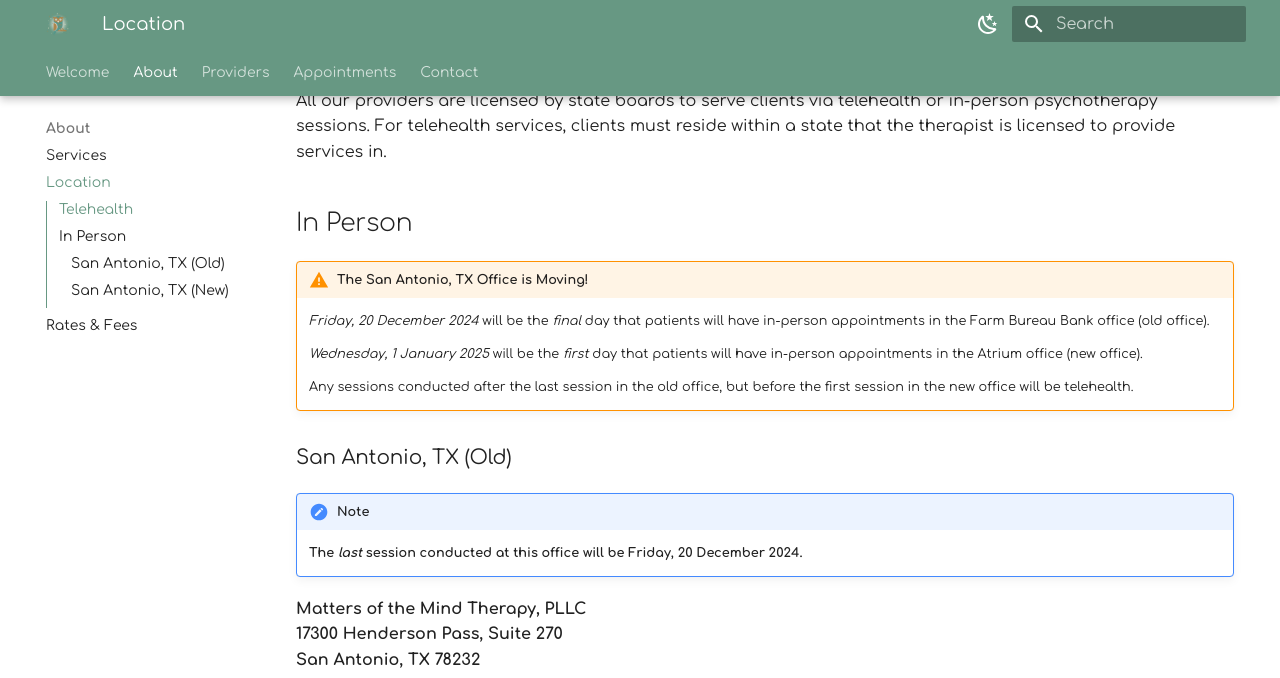
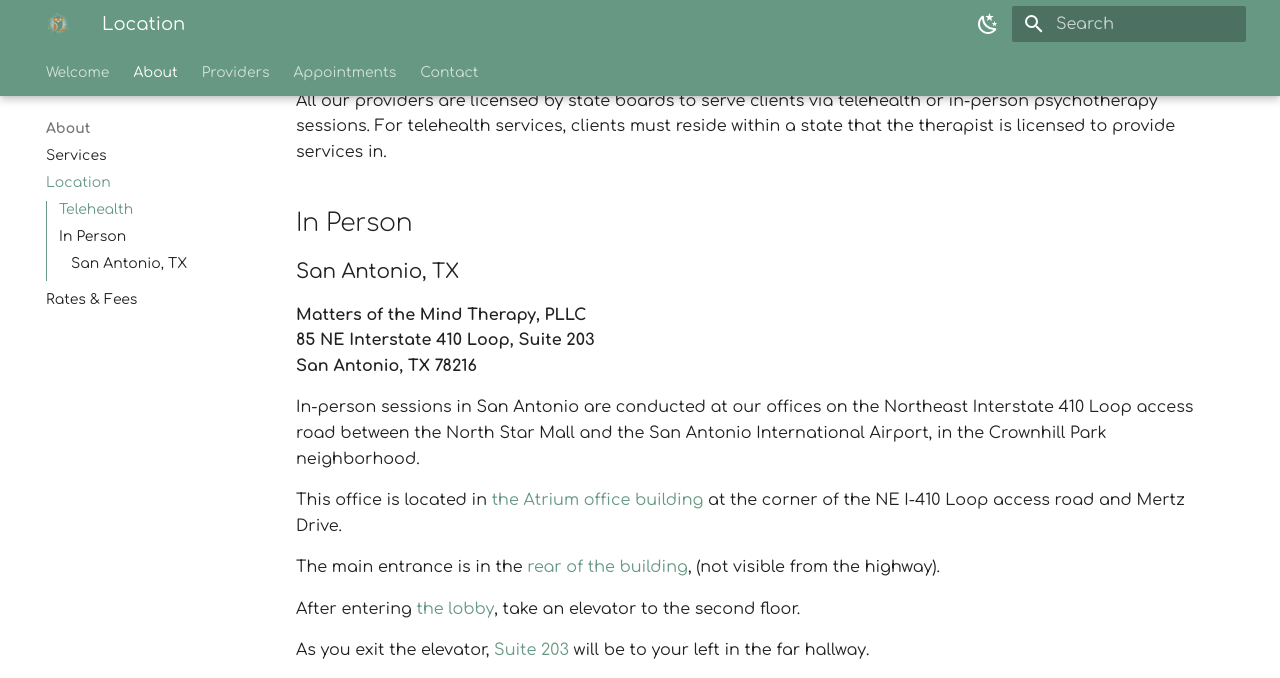
Before and after one commit to motm-therapy/website, an MkDocs documentation site: the page built from docs/location.md, in a window 1280 px wide and 1400 px high, scrolled down 285 px. Shown: the top 678 px of the window. Built offline with MkDocs 1.6.1 and Material for MkDocs 9.7.7, drawn with Linux system fonts in a browser that asks for light colours; plug-ins that fetch from the network failed and are left out; some of the changed text lies outside the part shown.

Commit message:
Remove old office location

```diff
--- a/docs/location.md
+++ b/docs/location.md
@@ -11,50 +11,13 @@ For telehealth services, clients must reside within a state that the therapist i
 
 ## In Person
 
-!!! warning "The San Antonio, TX Office is Moving!"
-
-    _Friday, 20 December 2024_ will be the _final_ day that patients will have in-person appointments in the Farm Bureau Bank office (old office).
-
-    _Wednesday, 1 January 2025_ will be the _first_ day that patients will have in-person appointments in the Atrium office (new office).
-
-    Any sessions conducted after the last session in the old office, but before the first session in the new office will be telehealth.
-
-### San Antonio, TX (Old)
-
-!!! note
-
-    **The _last_ session conducted at this office will be Friday, 20 December 2024.**
-
-**Matters of the Mind Therapy, PLLC**
-**17300 Henderson Pass, Suite 270**
-**San Antonio, TX 78232**
-
-In-person sessions in the North Central San Antonio area are conducted at our location on Henderson Pass.
-
-This office is located on the second floor, in suite 270, of the Farm Bureau Bank building at the corner of Henderson Pass and Gold Canyon Rd. We share a waiting room with a co-located practice, [OnHealing Therapy](https://www.onhealingtherapy.com/).
-
-<div class="google-map">
-  <iframe
-     title="Google Map, Farm Bureau Bank"
-     src="https://www.google.com/maps/embed?pb=!1m18!1m12!1m3!1d10188.64336464941!2d-98.4611416636826!3d29.603303374315395!2m3!1f0!2f0!3f0!3m2!1i1024!2i768!4f13.1!3m3!1m2!1s0x865c8a225593e1a1%3A0xa8e7e45a627244eb!2s17300%20Henderson%20Pass%2C%20San%20Antonio%2C%20TX%2078232!5e1!3m2!1sen!2sus!4v1689196801600!5m2!1sen!2sus"
-     style="border:3;"
-     allowfullscreen=""
-     loading="lazy"
-     referrerpolicy="no-referrer-when-downgrade">
-  </iframe>
-</div>
-
-### San Antonio, TX (New)
-
-!!! note
-
-    **The _first_ session conducted at this office will be Wednesday, 1 January 2025.**
+### San Antonio, TX
 
 **Matters of the Mind Therapy, PLLC**
 **85 NE Interstate 410 Loop, Suite 203**
 **San Antonio, TX 78216**
 
-In-person sessions in the San Antonio Airport area are conducted at our location on the Northeast Interstate 410 Loop access road between the North Star Mall and the San Antonio International Airport.
+In-person sessions in San Antonio are conducted at our offices on the Northeast Interstate 410 Loop access road between the North Star Mall and the San Antonio International Airport, in the Crownhill Park neighborhood.
 
 This office is located in [the Atrium office building](assets/atrium-front.jpg) at the corner of the NE I-410 Loop access road and Mertz Drive.
 
```
